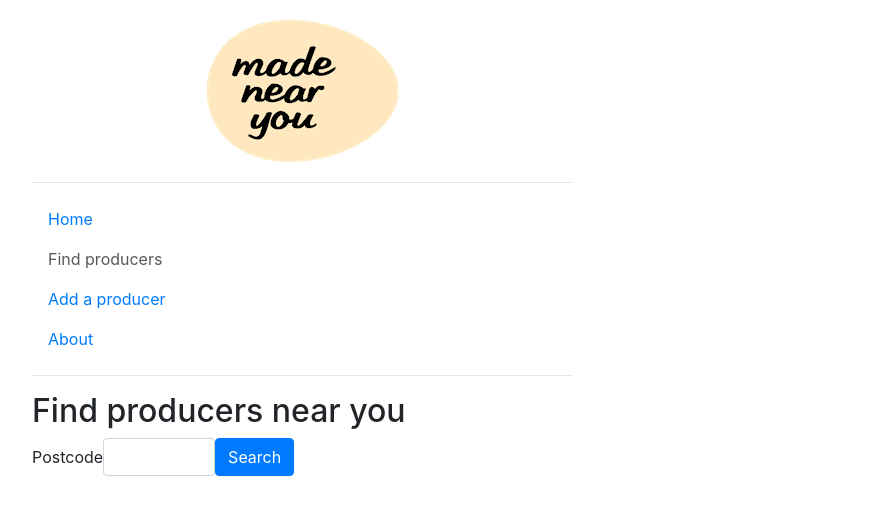
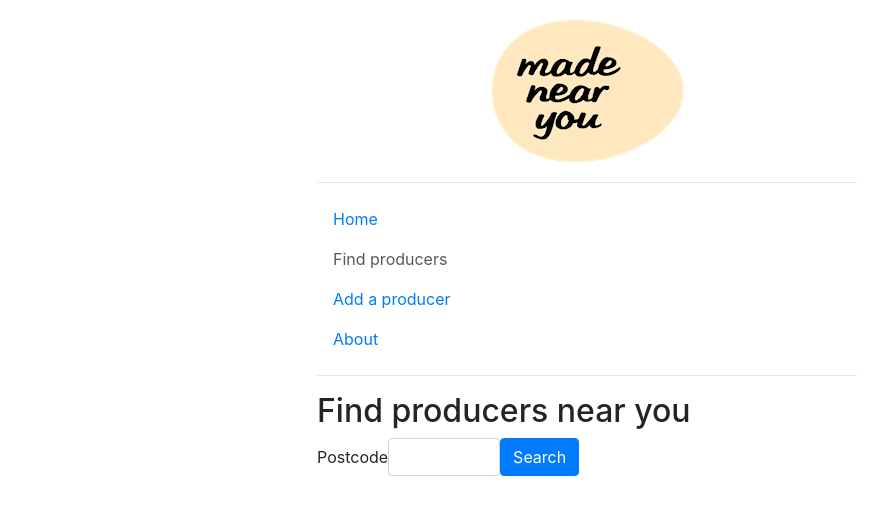
Before and after one commit to designswarm/madenearyou, a Django app: page /map/ in a window 1280 px wide. Shown: the top 515 px of the page, without its empty margins (53-941 px from the left). Run offline with Django 3.2, Linux system fonts and the light colour scheme; parts of the project's set-up code (start-up, migrations or seed data) failed here and were passed over; some libraries are stand-ins or nearby versions.

Commit message:
Upgrade Bootstrap to v4 alpha 3

```diff
--- a/producers/templates/flatpages/default.html
+++ b/producers/templates/flatpages/default.html
@@ -6,7 +6,7 @@
 
 {% block content %}
 	<div class="row">
-		<div class="col-md-6 col-md-offset-3">
+		<div class="col-md-6 offset-md-3">
 
 			{{ flatpage.content }}
 
--- a/producers/templates/producers/base.html
+++ b/producers/templates/producers/base.html
@@ -6,7 +6,7 @@
         <meta http-equiv="x-ua-compatible" content="ie=edge">
         <title>{% block head_title %}{% block title %}{% endblock %} ({{ site_name }}){% endblock %}</title>
 
-        <link rel="stylesheet" href="https://maxcdn.bootstrapcdn.com/bootstrap/4.0.0-alpha.2/css/bootstrap.min.css" integrity="sha384-y3tfxAZXuh4HwSYylfB+J125MxIs6mR5FOHamPBG064zB+AFeWH94NdvaCBm8qnd" crossorigin="anonymous">
+        <link rel="stylesheet" href="https://maxcdn.bootstrapcdn.com/bootstrap/4.0.0-alpha.3/css/bootstrap.min.css" integrity="sha384-MIwDKRSSImVFAZCVLtU0LMDdON6KVCrZHyVQQj6e8wIEJkW4tvwqXrbMIya1vriY" crossorigin="anonymous">
 
         {% load static from staticfiles %}
         <link rel="stylesheet" href="{% static "css/styles.css" %}">
@@ -47,7 +47,7 @@
 
         <div class="container">
             <div class="row m-t-1">
-                <div class="col-md-6 col-md-offset-3">
+                <div class="col-md-6 offset-md-3">
                     <h1 class="text-hide page-title">
                         Made Near You
                     </h1>
@@ -55,7 +55,7 @@
             </div>
 
             <div class="row m-b-1" role="navigation">
-                <div class="col-md-6 col-md-offset-3">
+                <div class="col-md-6 offset-md-3">
                     <hr>
                     <ul class="nav nav-inline p-x-1">
                         <li class="nav-item">
@@ -72,7 +72,7 @@
             <div id="content" tabindex="-1">
                 {% block page_title_container %}
                     <div class="row m-b-2">
-                        <div class="col-md-6 col-md-offset-3">
+                        <div class="col-md-6 offset-md-3">
                             <h2>{% block page_title %}{% endblock %}</h2>
                         </div>
                     </div>
@@ -92,7 +92,7 @@
         {# Use this if you need to add JS etc to the foot of the page. #}
         {% comment %}
         <script src="https://ajax.googleapis.com/ajax/libs/jquery/2.1.4/jquery.min.js"></script>
-<script src="https://maxcdn.bootstrapcdn.com/bootstrap/4.0.0-alpha.2/js/bootstrap.min.js" integrity="sha384-vZ2WRJMwsjRMW/8U7i6PWi6AlO1L79snBrmgiDpgIWJ82z8eA5lenwvxbMV1PAh7" crossorigin="anonymous"></script>
+        <script src="https://maxcdn.bootstrapcdn.com/bootstrap/4.0.0-alpha.3/js/bootstrap.min.js" integrity="sha384-ux8v3A6CPtOTqOzMKiuo3d/DomGaaClxFYdCu2HPMBEkf6x2xiDyJ7gkXU0MWwaD" crossorigin="anonymous"></script>
         {% endcomment %}
     {% endblock %}
     </body>
--- a/producers/templates/producers/find.html
+++ b/producers/templates/producers/find.html
@@ -6,7 +6,7 @@
 
 {% block content %}
 	<div class="row">
-		<div class="col-md-6 col-md-offset-3">
+		<div class="col-md-6 offset-md-3">
 
 			<form action="" method="post" class="form-inline m-b-3">
 				{% csrf_token %}
--- a/producers/templates/producers/home.html
+++ b/producers/templates/producers/home.html
@@ -6,7 +6,7 @@
 
 {% block content %}
     <div class="row">
-        <div class="col-md-6 col-md-offset-3">
+        <div class="col-md-6 offset-md-3">
 
             {{ flatpage.content }}
 
--- a/producers/templates/producers/producer_add.html
+++ b/producers/templates/producers/producer_add.html
@@ -6,7 +6,7 @@
 
 {% block content %}
 	<div class="row">
-		<div class="col-md-6 col-md-offset-3">
+		<div class="col-md-6 offset-md-3">
 
 			<form action="" method="post" enctype="multipart/form-data">
 				<input type="hidden" name="MAX_FILE_SIZE" value="2097152" />
--- a/producers/templates/producers/producer_add_thanks.html
+++ b/producers/templates/producers/producer_add_thanks.html
@@ -6,7 +6,7 @@
 
 {% block content %}
 	<div class="row">
-		<div class="col-md-6 col-md-offset-3">
+		<div class="col-md-6 offset-md-3">
 
 			<p>We review all submissions before they’re published on the site, so check back soon…</p>
 		</div> <!-- .col -->
--- a/producers/templates/producers/producer_detail.html
+++ b/producers/templates/producers/producer_detail.html
@@ -6,7 +6,7 @@
 
 {% block content %}
 	<div class="row">
-		<div class="col-md-6 col-md-offset-3">
+		<div class="col-md-6 offset-md-3">
 
 			<h3>Products</h3>
 
```
